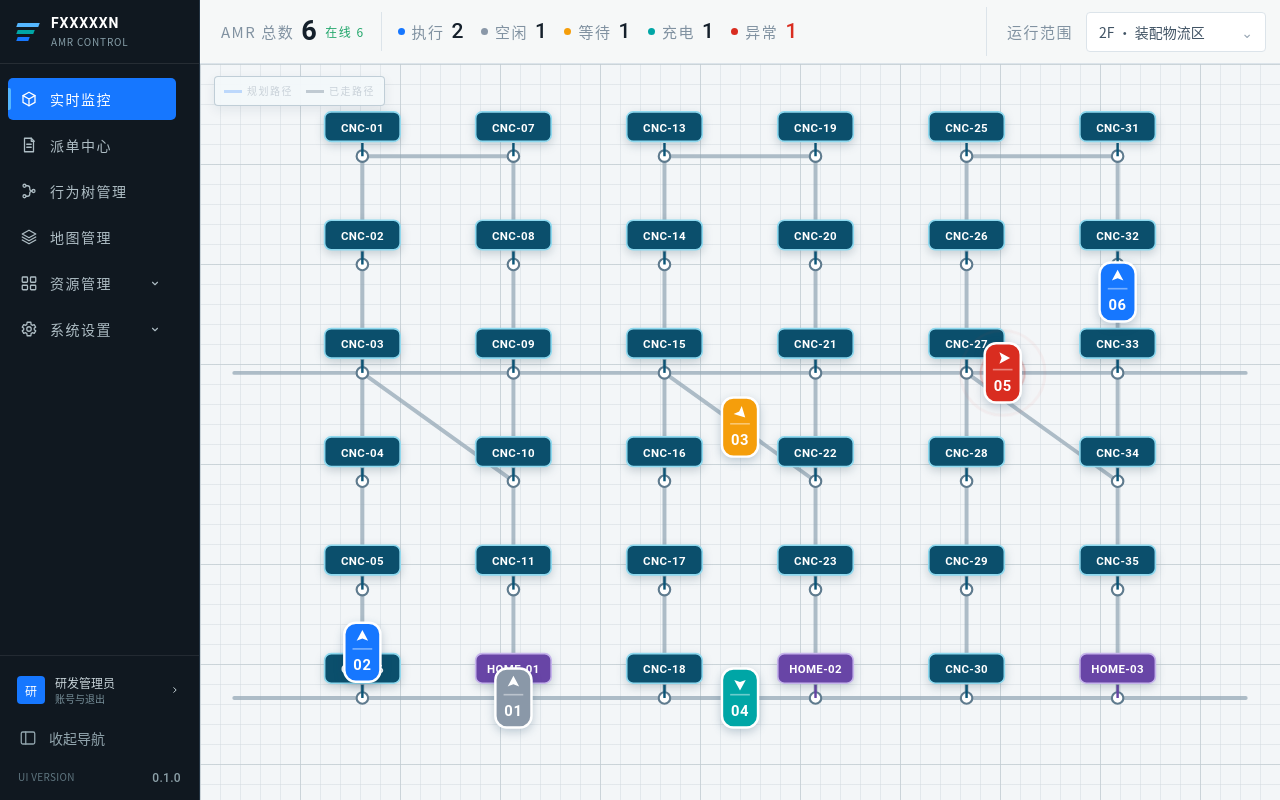
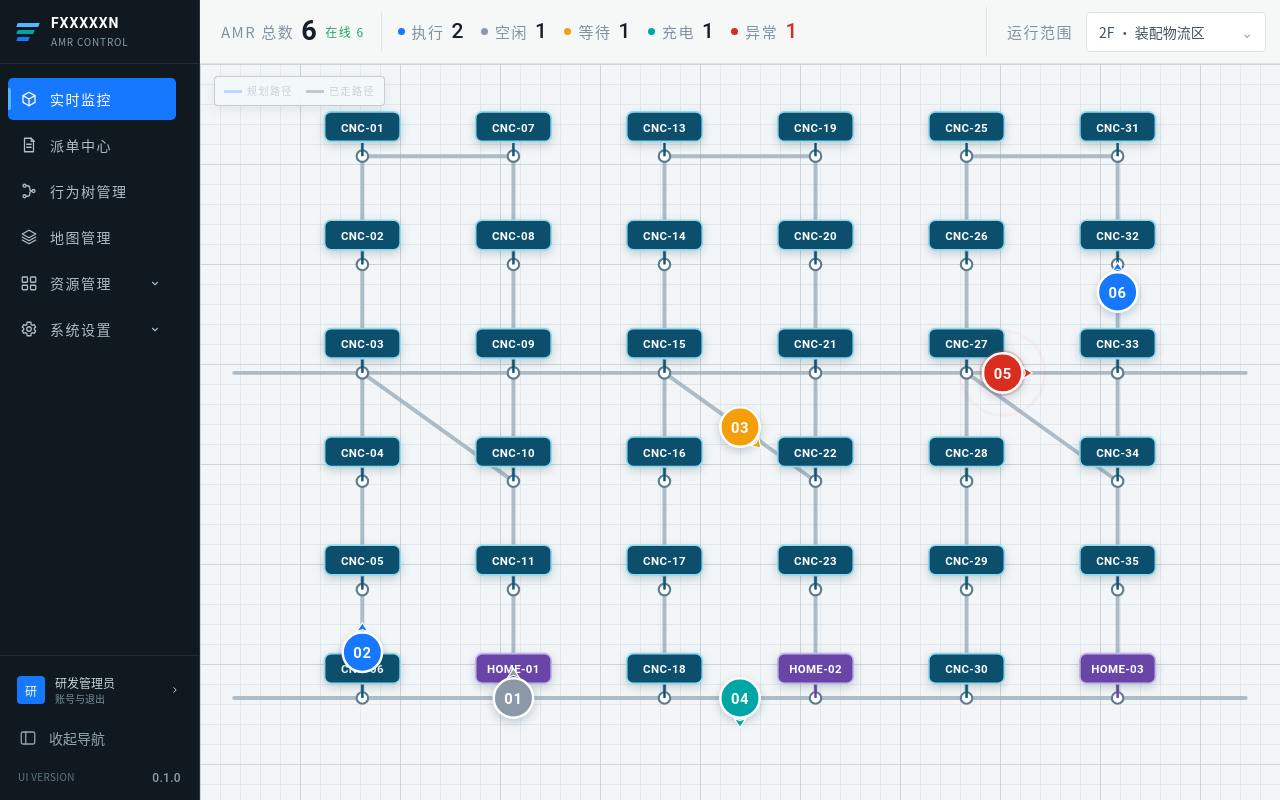
Before and after one commit to zhanzhikai611-del/AMR_V2, a Vue app: page / in a window 1280 px wide. Built offline with nearby package versions, Linux system fonts and the light colour scheme.

Commit message:
refine: use circular directional AMR markers

```diff
--- a/src/features/digital-twin/DigitalTwinMap.vue
+++ b/src/features/digital-twin/DigitalTwinMap.vue
@@ -106,11 +106,10 @@ function endPan(event: PointerEvent) {
           <g v-for="amr in amrs" :key="amr.id" :transform="`translate(${amr.position.x} ${amr.position.y})`" :class="['map-amr', amr.tone, { selected: selectedAmrId === amr.id, muted: selectedAmrId && selectedAmrId !== amr.id }]" role="button" tabindex="0" :aria-label="`${amr.id}，${amr.status}`" @click="emit('selectAmr', amr.id)" @keydown.enter="emit('selectAmr', amr.id)">
             <rect class="amr-hit-target" x="-22" y="-20" width="44" height="40" rx="10"/>
             <circle v-if="amr.tone === 'fault'" class="fault-pulse fault-pulse-one" r="18"/><circle v-if="amr.tone === 'fault'" class="fault-pulse fault-pulse-two" r="18"/>
-            <rect class="selection-ring" x="-14" y="-20" width="28" height="40" rx="9"/>
-            <rect class="amr-body" x="-11" y="-18" width="22" height="36" rx="7"/>
-            <g class="amr-direction" :transform="`translate(0 -9) rotate(${amr.heading})`"><path d="M0-4.5L3.5 2L0 .7L-3.5 2Z"/></g>
-            <line class="amr-divider" x1="-6" y1="-2" x2="6" y2="-2"/>
-            <text class="amr-id" x="0" y="11">{{ amr.id.slice(-2) }}</text>
+            <circle class="selection-ring" r="15"/>
+            <circle class="amr-body" r="12"/>
+            <g class="amr-direction" :transform="`rotate(${amr.heading})`"><path d="M0-18L3.5-12.5L0-13.8L-3.5-12.5Z"/></g>
+            <text class="amr-id" x="0" y="3.5">{{ amr.id.slice(-2) }}</text>
           </g>
         </g>
       </svg>
```
Also changed, not shown: src/styles/main.css.
